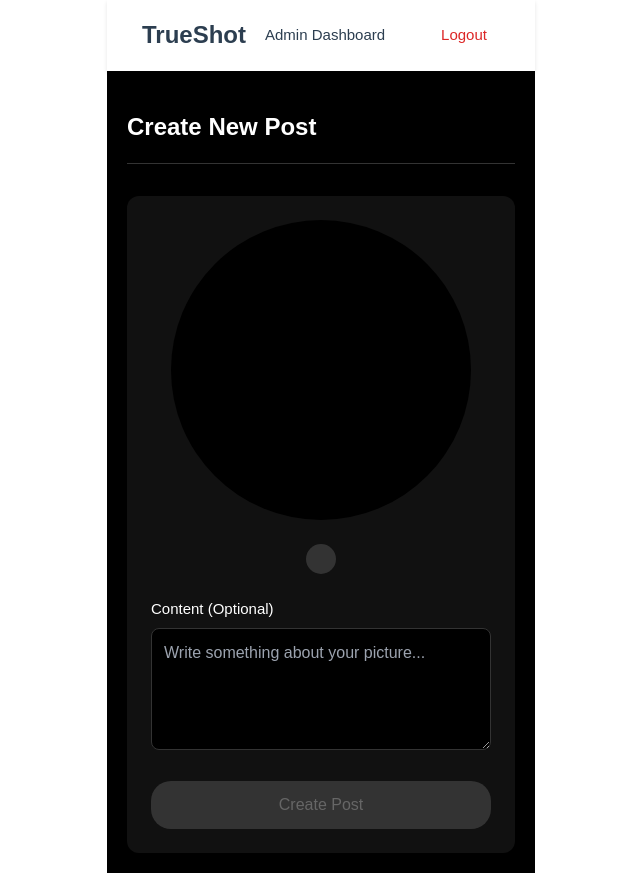
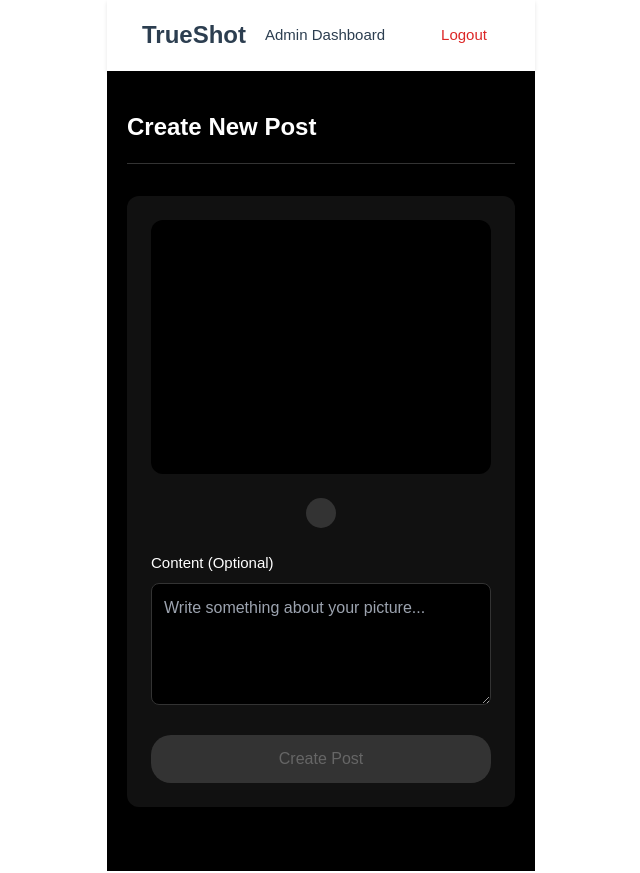
Before and after one commit to Kamal-Abdullayev/trueshot-frontend, a Vue app: page /create-post in a window 1280 px wide. Shown: the whole page, without its empty margins (319-959 px from the left). Built offline with nearby package versions, Linux system fonts and the light colour scheme; no server answers; sample sign-in values are in the browser's storage.

Commit message:
add post image preview

```diff
--- a/src/views/CreatePostView.vue
+++ b/src/views/CreatePostView.vue
@@ -19,7 +19,7 @@
         <video ref="videoRef" class="camera-preview" autoplay playsinline></video>
         <canvas ref="canvasRef" class="camera-canvas" style="display: none;"></canvas>
         <div v-if="imagePreview" class="image-preview">
-          <img :src="imagePreview" alt="Preview" />
+          <img :src="imagePreview" alt="Preview" @load="handleImageLoad" @error="handleImageError" />
         </div>
         <div v-if="!isCameraReady && !imagePreview" class="camera-error">
           <p>Camera not available</p>
@@ -149,13 +149,24 @@ const startCamera = async () => {
 }
 
 const takePicture = () => {
-  if (!videoRef.value || !canvasRef.value) return
+  if (!videoRef.value || !canvasRef.value) {
+    console.error('Video or canvas reference is missing')
+    return
+  }
 
   const video = videoRef.value
   const canvas = canvasRef.value
   const context = canvas.getContext('2d')
 
-  if (!context) return
+  if (!context) {
+    console.error('Could not get canvas context')
+    return
+  }
+
+  console.log('Video dimensions:', {
+    width: video.videoWidth,
+    height: video.videoHeight
+  })
 
   // Set canvas dimensions to match video
   canvas.width = video.videoWidth
@@ -166,8 +177,15 @@ const takePicture = () => {
 
   // Convert canvas to base64 image
   const base64Image = canvas.toDataURL('image/jpeg')
+  console.log('Image captured, length:', base64Image.length)
+  console.log('Image preview data:', base64Image.substring(0, 50) + '...') // Log first 50 chars of base64
+
   imagePreview.value = base64Image
   post.value.imageContent = base64Image.split(',')[1] // Remove data URL prefix
+
+  // Verify image preview was set
+  console.log('Image preview set:', !!imagePreview.value)
+  console.log('Image preview length:', imagePreview.value.length)
 
   // Stop the camera stream
   stopCamera()
@@ -303,6 +321,21 @@ onMounted(() => {
 onBeforeUnmount(() => {
   stopCamera()
 })
+
+const handleImageLoad = (event: Event) => {
+  console.log('Image loaded successfully')
+  const img = event.target as HTMLImageElement
+  console.log('Image natural dimensions:', {
+    width: img.naturalWidth,
+    height: img.naturalHeight
+  })
+}
+
+const handleImageError = (event: Event) => {
+  console.error('Error loading image')
+  const img = event.target as HTMLImageElement
+  console.error('Image failed to load')
+}
 </script>
 
 <style scoped>
@@ -360,19 +393,20 @@ onBeforeUnmount(() => {
   margin-bottom: 1.5rem;
   text-align: center;
   background: #000;
-  border-radius: 50%;
+  border-radius: 12px;
   overflow: hidden;
-  width: 300px;
-  height: 300px;
+  width: 100%;
+  max-width: 400px;
+  aspect-ratio: 4/3;
   margin: 0 auto 1.5rem;
+  position: relative;
 }
 
 .camera-preview {
   width: 100%;
   height: 100%;
   object-fit: cover;
-  border-radius: 50%;
-  transform: scaleX(-1); /* Mirror the preview for selfie */
+  transform: scaleX(-1);
 }
 
 .camera-canvas {
@@ -380,17 +414,21 @@ onBeforeUnmount(() => {
 }
 
 .image-preview {
+  position: absolute;
+  top: 0;
+  left: 0;
   width: 100%;
   height: 100%;
+  background: #000;
+  border-radius: 12px;
   overflow: hidden;
-  border-radius: 50%;
 }
 
 .image-preview img {
   width: 100%;
   height: 100%;
   object-fit: cover;
-  border-radius: 50%;
+  transform: scaleX(-1);
 }
 
 .camera-controls {
```
